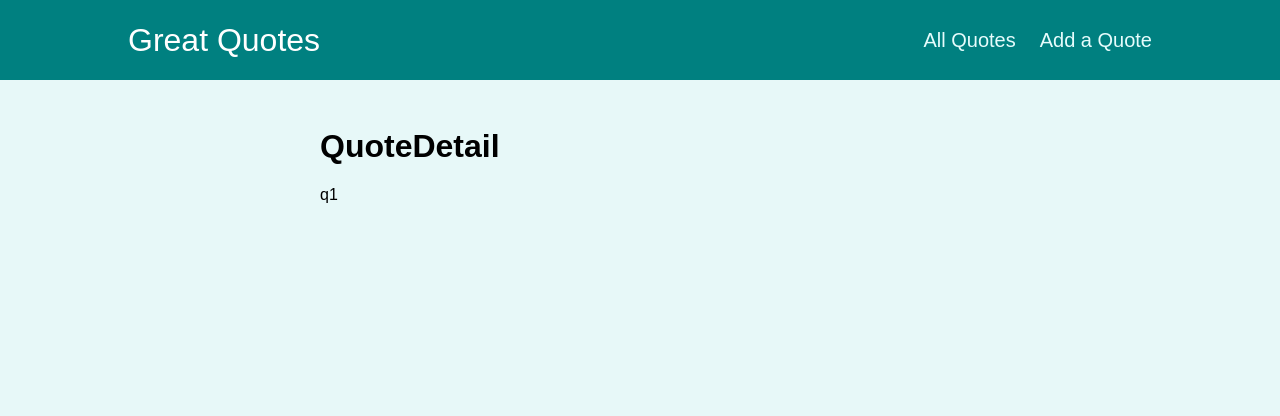
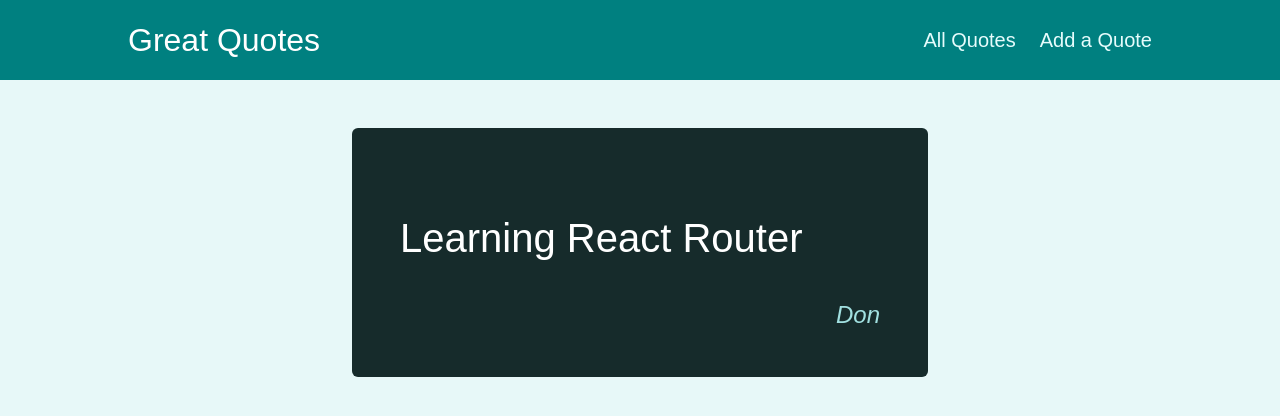
Before and after one commit to mralimov/React-Router-Comments, a React (Create React App) app: page /quotes/q1 in a window 1280 px wide. Shown: the top 416 px of the page. Built offline with nearby package versions, Linux system fonts and the light colour scheme.

Commit message:
HighlightedQuote

```diff
--- a/src/pages/QuoteDetail.js
+++ b/src/pages/QuoteDetail.js
@@ -2,13 +2,25 @@ import React from 'react';
 import { useParams, Route } from 'react-router-dom';
 import { Fragment } from 'react';
 import Comments from '../components/comments/Comments';
+import HighlightedQuote from '../components/quotes/HighlightedQuote';
+
+const DUMMY_DATA = [
+  { id: 'q1', author: 'Don', text: 'Learning React Router' },
+  { id: 'q2', author: 'John', text: 'Learning React Router by John' },
+  { id: 'q3', author: 'Adam', text: 'Learning React Router by Adam' },
+];
 
 function QuoteDetail() {
   const params = useParams();
+
+  const quote = DUMMY_DATA.find((quote) => (quote.id = params.quoteId));
+
+  if (!quote) {
+    return <p>No Quote was found</p>;
+  }
   return (
     <Fragment>
-      <h1>QuoteDetail</h1>
-      <p>{params.quoteId}</p>
+      <HighlightedQuote text={quote.text} author={quote.author} />
       <Route path={`/quotes/${params.quoteId}/comments`}>
         <Comments />
       </Route>
```
Also changed, not shown: 1 other file (tests, documents, lock files or other folders).
